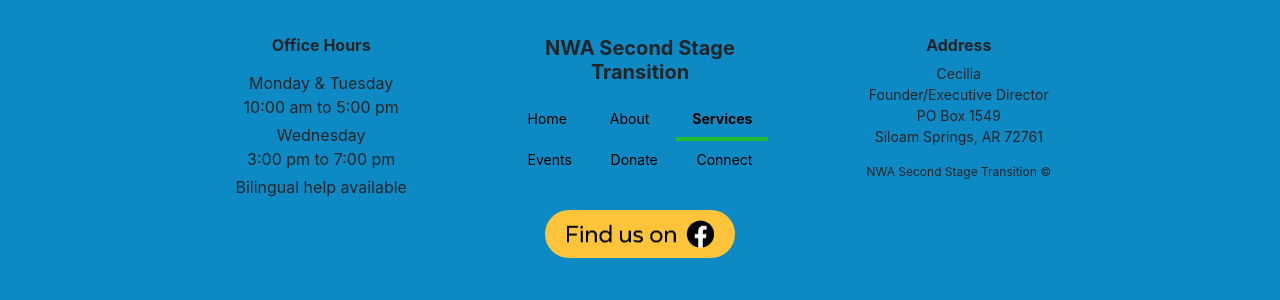
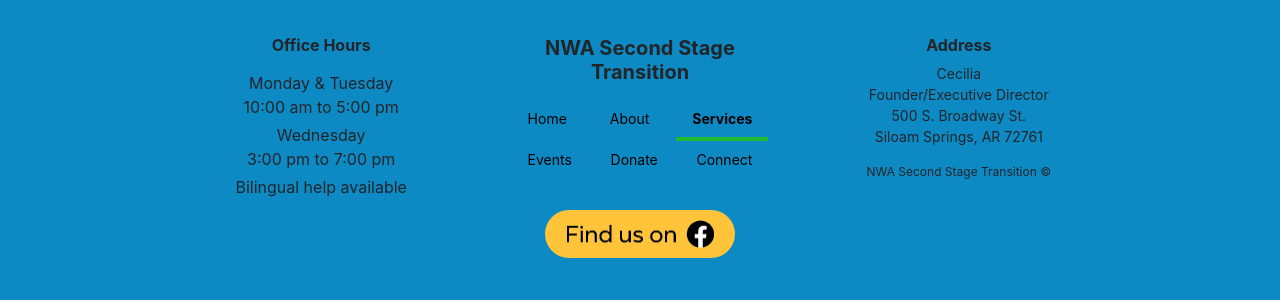
Before and after one commit to nwa-second-stage-transition/nwa-second-stage-transition.github.io, a Jekyll site: the page services.html, which Jekyll copies as it is, in a window 1280 px wide. Shown: the part 1298-1598 px from the top of the page. Built offline with Jekyll 4.4.1, drawn with Linux system fonts in a browser that asks for light colours; nearby versions of some CDN libraries.

Commit message:
Updated address

```diff
--- a/services.html
+++ b/services.html
@@ -271,7 +271,7 @@
 <address class="footer-content">
   Cecilia<br>
   Founder/Executive Director<br>
-  PO Box 1549<br>
+  500 S. Broadway St.<br>
   Siloam Springs, AR 72761<br>
 </address>
       <div class="copyright">NWA Second Stage Transition &copy; </div>
```
